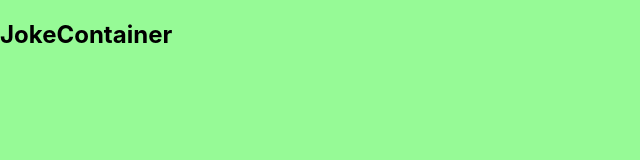
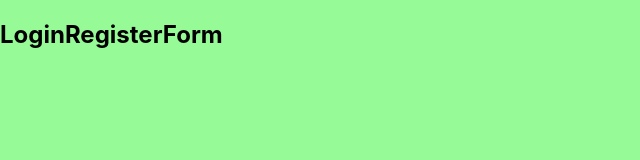
Before and after one commit to nemiasalc56/react-jokes-front-end, a React (Create React App) app in the folder jokes-app/: page / in a window 1280 px wide. Shown: the top 160 px of the page, without its empty margins (0-640 px from the left). Built offline with nearby package versions, Linux system fonts and the light colour scheme.

Commit message:
added login/register component

```diff
--- a/jokes-app/src/App.js
+++ b/jokes-app/src/App.js
@@ -1,12 +1,34 @@
-import React from 'react';
+import React, { Component } from 'react';
 import './App.css';
+import LoginRegisterForm from './LoginRegisterForm'
 import JokeContainer from './JokeContainer'
-function App() {
-  return (
-    <div className="App">
-      <JokeContainer />
-    </div>
-  );
+
+
+class App extends Component {
+  constructor() {
+    super()
+
+    this.state = {
+      loggedIn: false
+    }
+  }
+
+
+  render() {
+    console.log(process.env);
+    return (
+      <div className="App">
+        <LoginRegisterForm />
+        {
+          this.state.loggedIn
+          ? <JokeContainer />
+          : null
+          }
+
+      </div>
+    );
+
+  }
 }
 
 export default App;
--- /dev/null
+++ b/jokes-app/src/LoginRegisterForm/index.js
@@ -0,0 +1,16 @@
+import React, { Component } from 'react'
+
+
+class LoginRegisterForm extends Component {
+
+	render() {
+		return (
+			<div>
+				<h2>LoginRegisterForm</h2>
+			</div>
+			)
+	}
+}
+
+
+export default LoginRegisterForm
```
Also changed, not shown: jokes-app/src/JokeContainer/index.js (line endings or trailing spaces), 2 other files (tests, documents, lock files or other folders).
